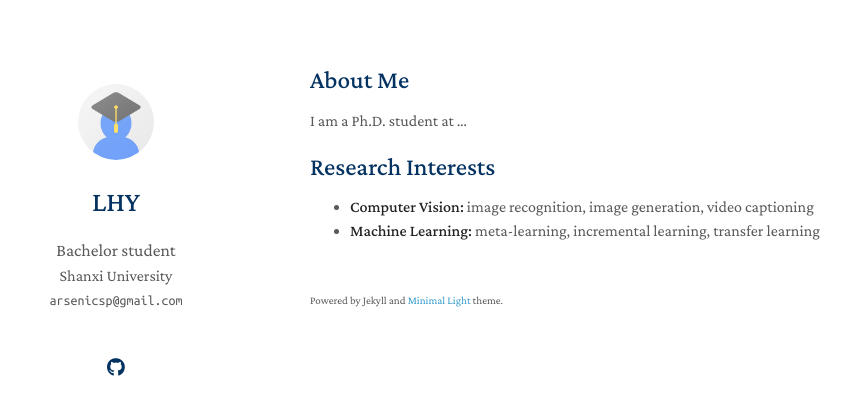
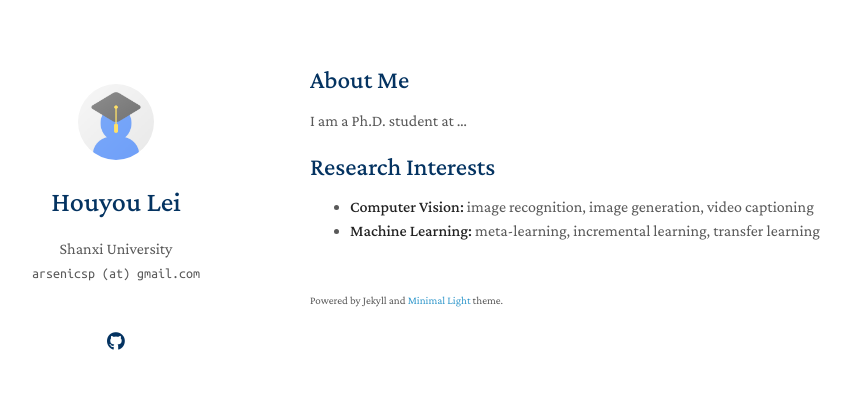
Before and after one commit to LeiHoyo/LeiHoyo.github.io, a Jekyll site: the page built from index.md, in a window 1280 px wide. Shown: the top 415 px of the page, without its empty margins (160-1011 px from the left). Built offline with Jekyll 4.4.1, drawn with Linux system fonts in a browser that asks for light colours; a style sheet for code colours, icons or effects is not loaded; our own code applies the rules of GitHub Pages for plain Markdown files.

Commit message:
Update _config.yml

```diff
--- a/_config.yml
+++ b/_config.yml
@@ -1,26 +1,26 @@
 # Basic Information
-title: LHY
-position: Bachelor student
+title: Houyou Lei
 affiliation: Shanxi University
-email: arsenicsp@gmail.com
+location: Chengdu, China
+email: arsenicsp (at) gmail.com
+email_link: 'mailto: arsenicsp@gmail.com'
 
 
 # Search Engine Optimization (SEO)
 # The following information is used to improve the website traffic from search engines, e.g., Google.
-keywords: minimal light
-description: The Minimal Light is a simple and elegant jekyll theme for academic personal homepage.
-canonical: https://minimal-light-theme.yliu.me/
+keywords: Houyou Lei
+description: Houyou Lei's personal homepage.
+canonical: https://LeiHoyo.github.io/
 
 # Links
 # If you don't need one of them, you may delete the corresponding line.
 cv_link: assets/files/curriculum_vitae.pdf
-github_link: https://github.com/
-twitter: https://twitter.com/
+github_link: https://github.com/LeiHoyo
+twitter: https://x.com/hyperion0101546
 
 # Images (e.g., your profile picture and your website's favicon)
 # "favicon" and "favicon_dark" are used for the light and dark modes, respectively.
 avatar: ./assets/img/avatar.png
-favicon: ./assets/img/favicon.png
 favicon_dark: ./assets/img/favicon-dark.png
 
 # Footnote
```
